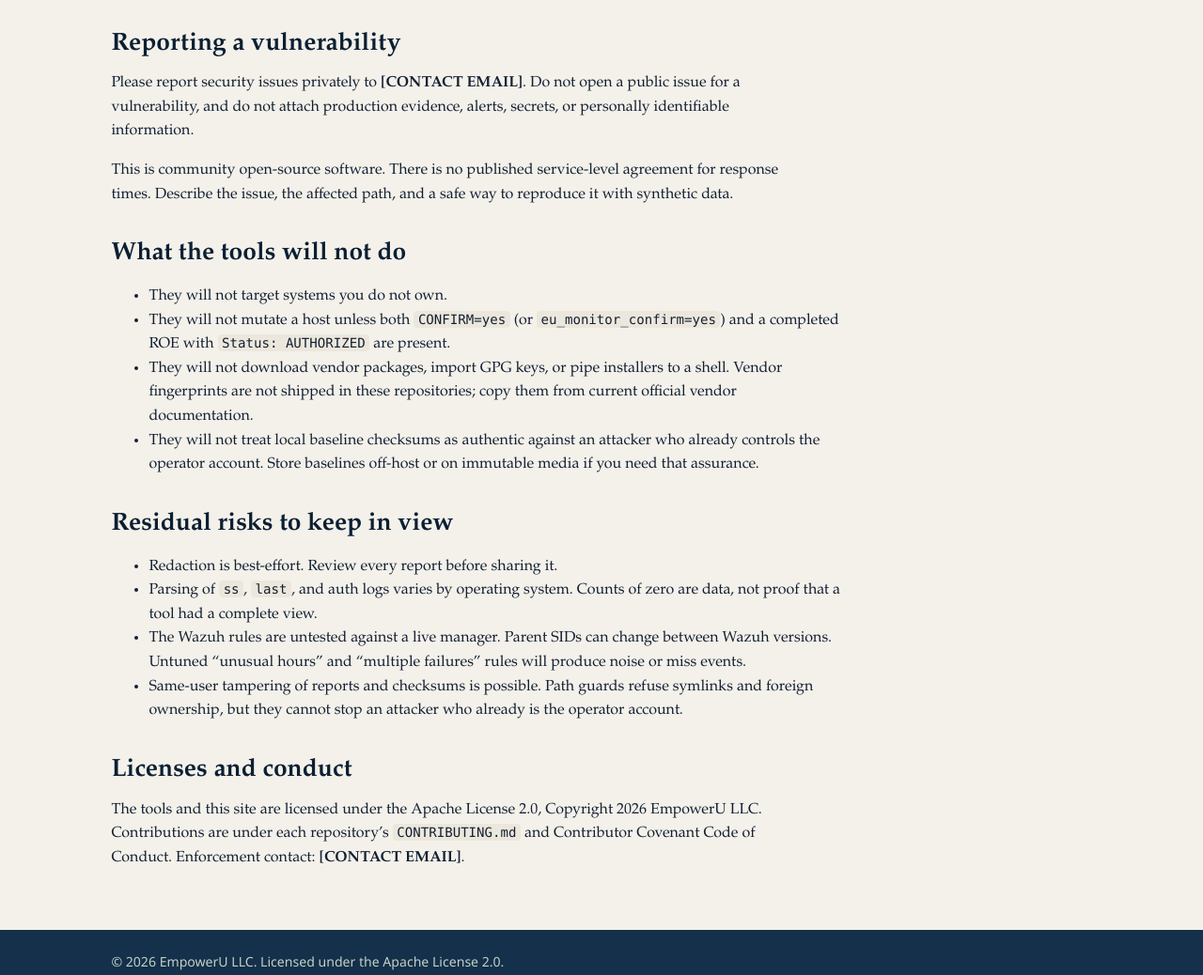
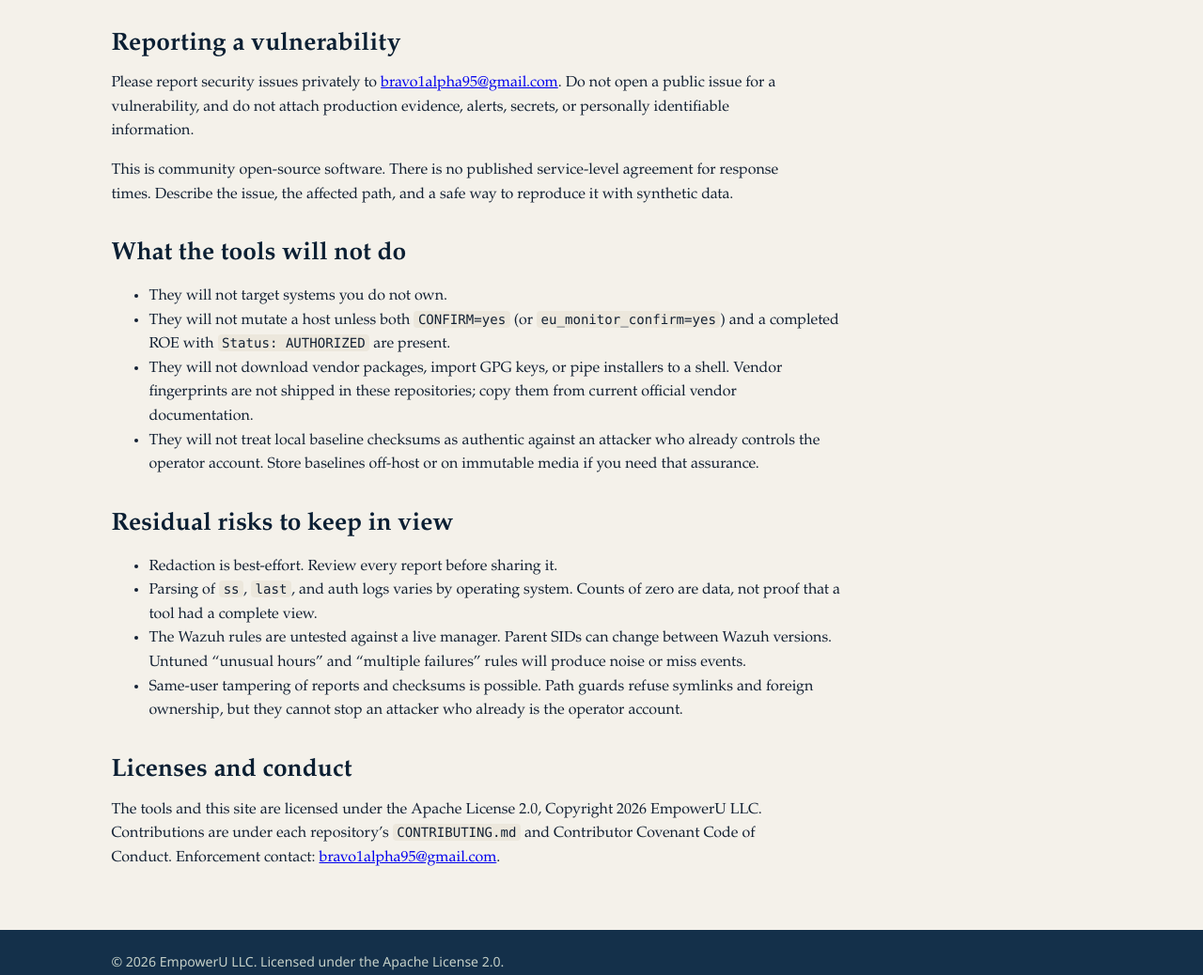
Before and after one commit to bravo1alpha95-dev/eu-security-site, a plain HTML site: page docs/security.html in a window 1280 px wide. Shown: the part 242-1280 px from the top of the page at 94% size. Drawn offline with Linux system fonts and the light colour scheme.

Commit message:
Publish bravo1alpha95@gmail.com as the site and security contact.
GitHub Pages is still not enabled.

```diff
--- a/docs/security.html
+++ b/docs/security.html
@@ -32,7 +32,7 @@
       <p>Each repository has its own <code>SECURITY.md</code>. This page summarizes practices that apply across the toolkit.</p>
 
       <h2>Reporting a vulnerability</h2>
-      <p>Please report security issues privately to <strong>[CONTACT EMAIL]</strong>. Do not open a public issue for a vulnerability, and do not attach production evidence, alerts, secrets, or personally identifiable information.</p>
+      <p>Please report security issues privately to <a href="mailto:bravo1alpha95@gmail.com">bravo1alpha95@gmail.com</a>. Do not open a public issue for a vulnerability, and do not attach production evidence, alerts, secrets, or personally identifiable information.</p>
       <p>This is community open-source software. There is no published service-level agreement for response times. Describe the issue, the affected path, and a safe way to reproduce it with synthetic data.</p>
 
       <h2>What the tools will not do</h2>
@@ -52,7 +52,7 @@
       </ul>
 
       <h2>Licenses and conduct</h2>
-      <p>The tools and this site are licensed under the Apache License 2.0, Copyright 2026 EmpowerU LLC. Contributions are under each repository’s <code>CONTRIBUTING.md</code> and Contributor Covenant Code of Conduct. Enforcement contact: <strong>[CONTACT EMAIL]</strong>.</p>
+      <p>The tools and this site are licensed under the Apache License 2.0, Copyright 2026 EmpowerU LLC. Contributions are under each repository’s <code>CONTRIBUTING.md</code> and Contributor Covenant Code of Conduct. Enforcement contact: <a href="mailto:bravo1alpha95@gmail.com">bravo1alpha95@gmail.com</a>.</p>
     </div>
   </main>
 
```
Also changed, not shown: index.html (+1 -1 lines), 3 other files.
